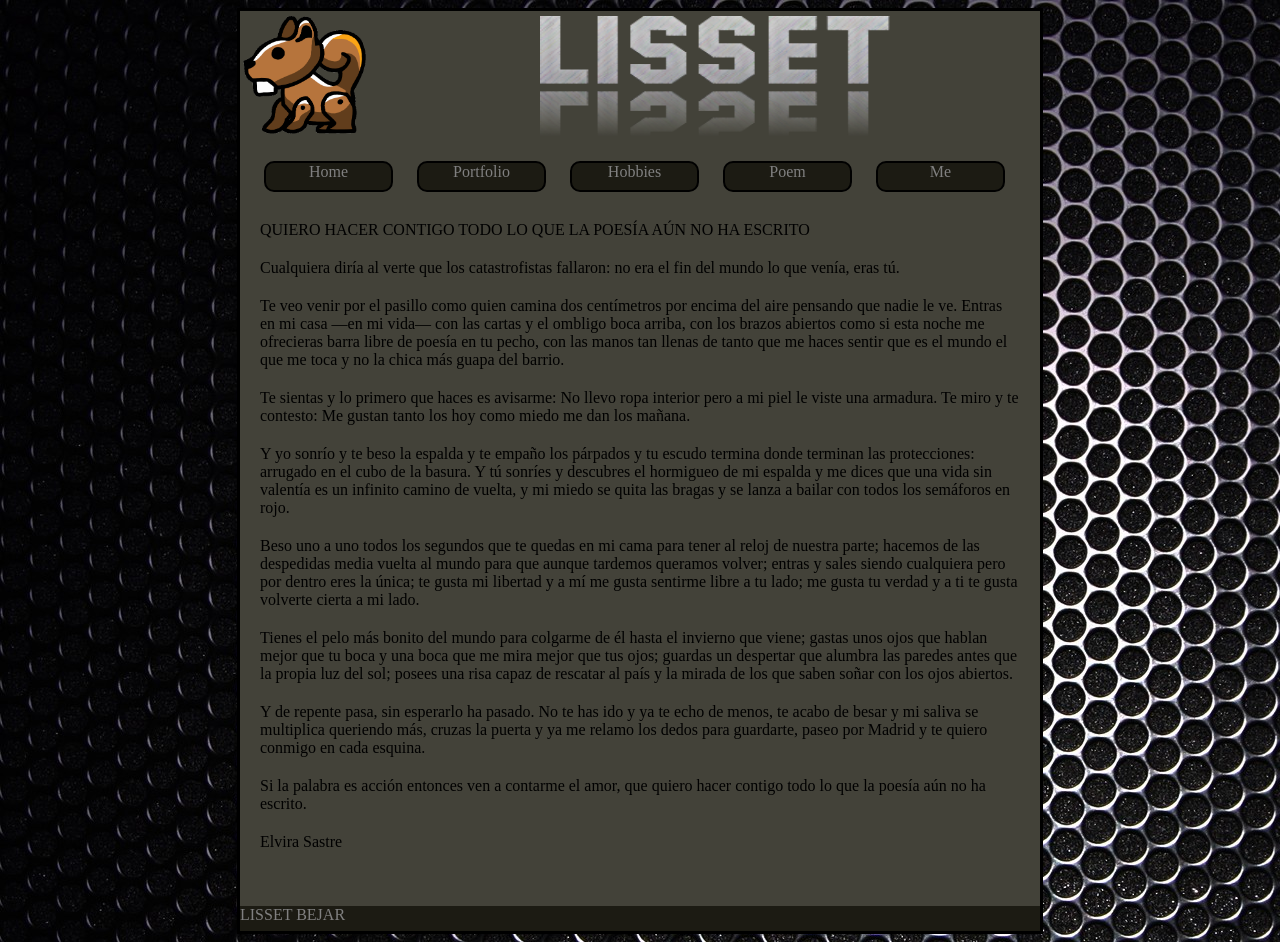
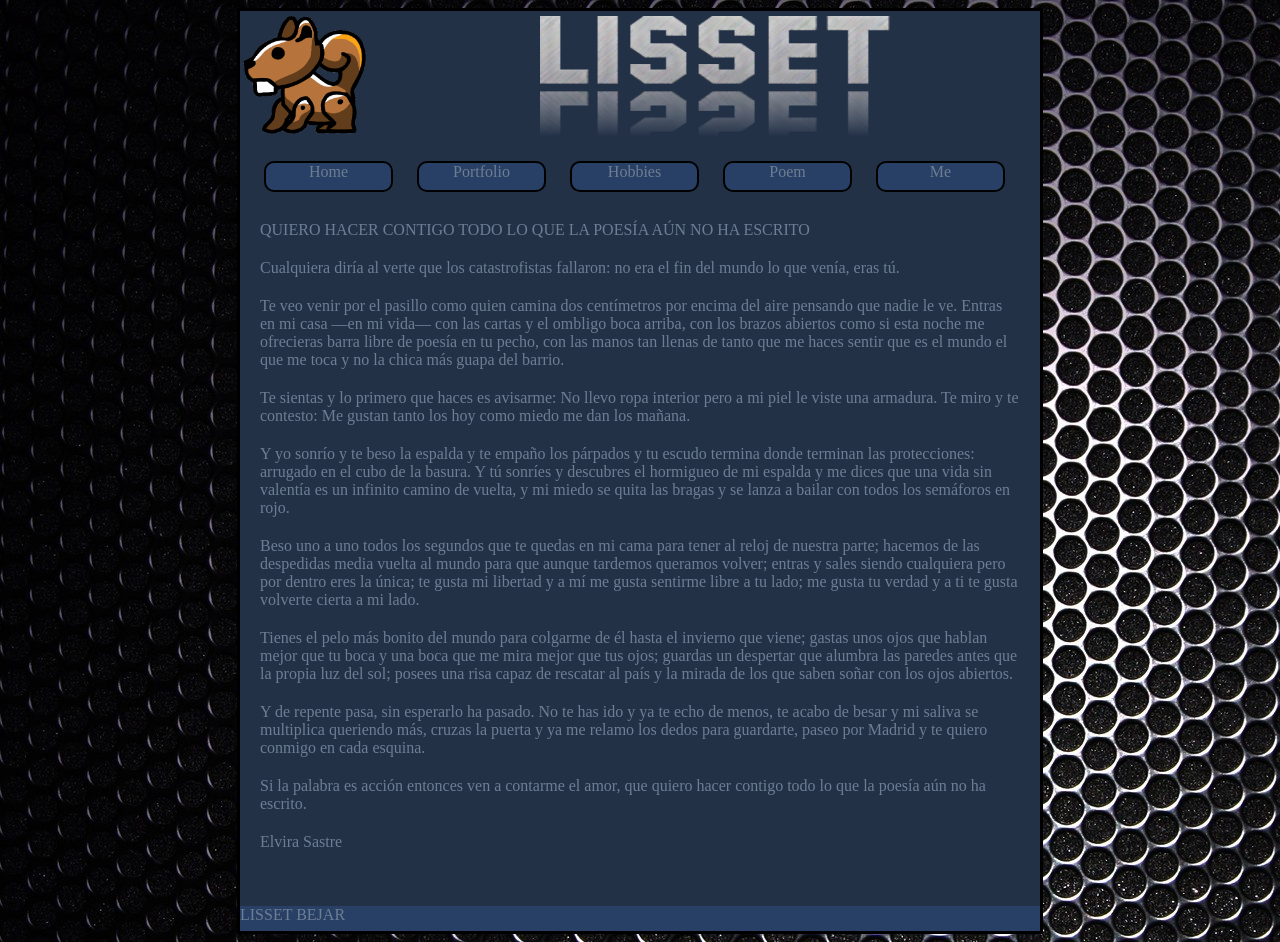
Before and after one commit to LissetBejar/webpage, a plain HTML site: page Poem.html in a window 1280 px wide. Drawn offline with Linux system fonts and the light colour scheme.

Commit message:
Update mystyles.css

```diff
--- a/mystyles.css
+++ b/mystyles.css
@@ -6,17 +6,17 @@ margin:20px;}
 .buttDiv{
   height:27px;
   width:125px;
-  background-color:#1C1B13;
+  background-color:#284066;
   border:solid black 2px;
   border-radius: 10px;
   margin-top: 10px;
   margin-left: 24px;
   text-align: center;
   float:left;
-  color: gray;
+  color: #6d7e93;
 }
 #wrapperDiv {
-	background-color:#434239;
+	background-color:#233147;
 	height:920px;
 	width:800px;
 	border:solid black 3px;
@@ -24,7 +24,7 @@ margin:20px;}
 }
 
 #headerDiv {
-	background-color: #434239;
+	background-color: #233147;
 	height:140px;
 	width:800px;
 }
@@ -39,16 +39,16 @@ width:350px;
   margin-left: 50px;
 }
 #navDiv {
-	background-color:#434239;
+	background-color:#233147;
 	height:50px;
 	width:800px;
 }
 
 #bodyDiv{
-	background-color:#434239;
+	background-color:#233147;
 	height:685px;
 	width:800px;
-  color:black;
+  color:#6d7e93;
 }
 #bodyImg{
   margin-top: 70px;
@@ -67,8 +67,8 @@ width:350px;
 }
 
 #footerDiv{
-	background-color:#1C1B13;
+	background-color:#284066;
   height:25px;
   width:800px;
-  color:gray;
+  color:#6d7e93;
 }
```
